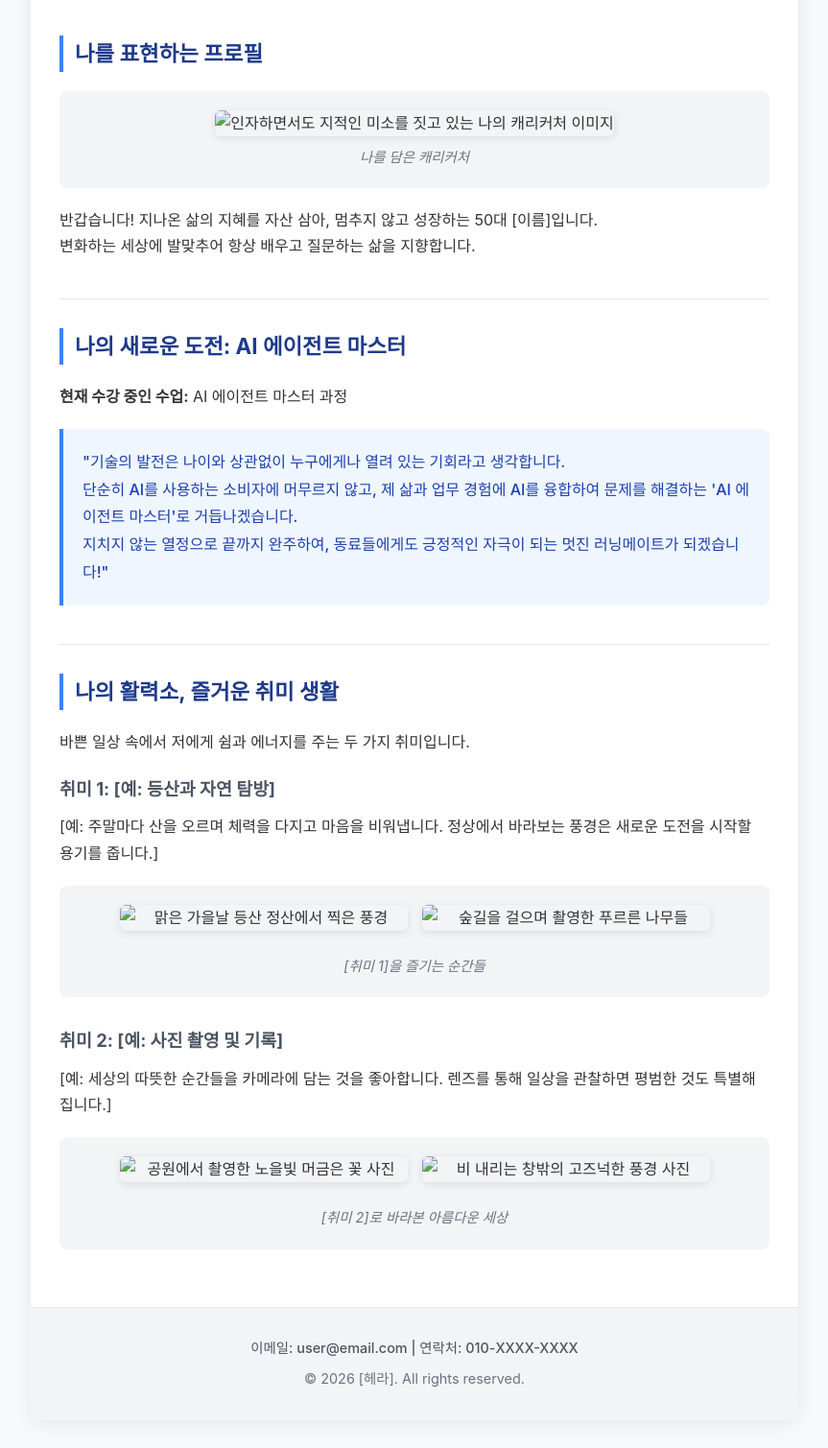
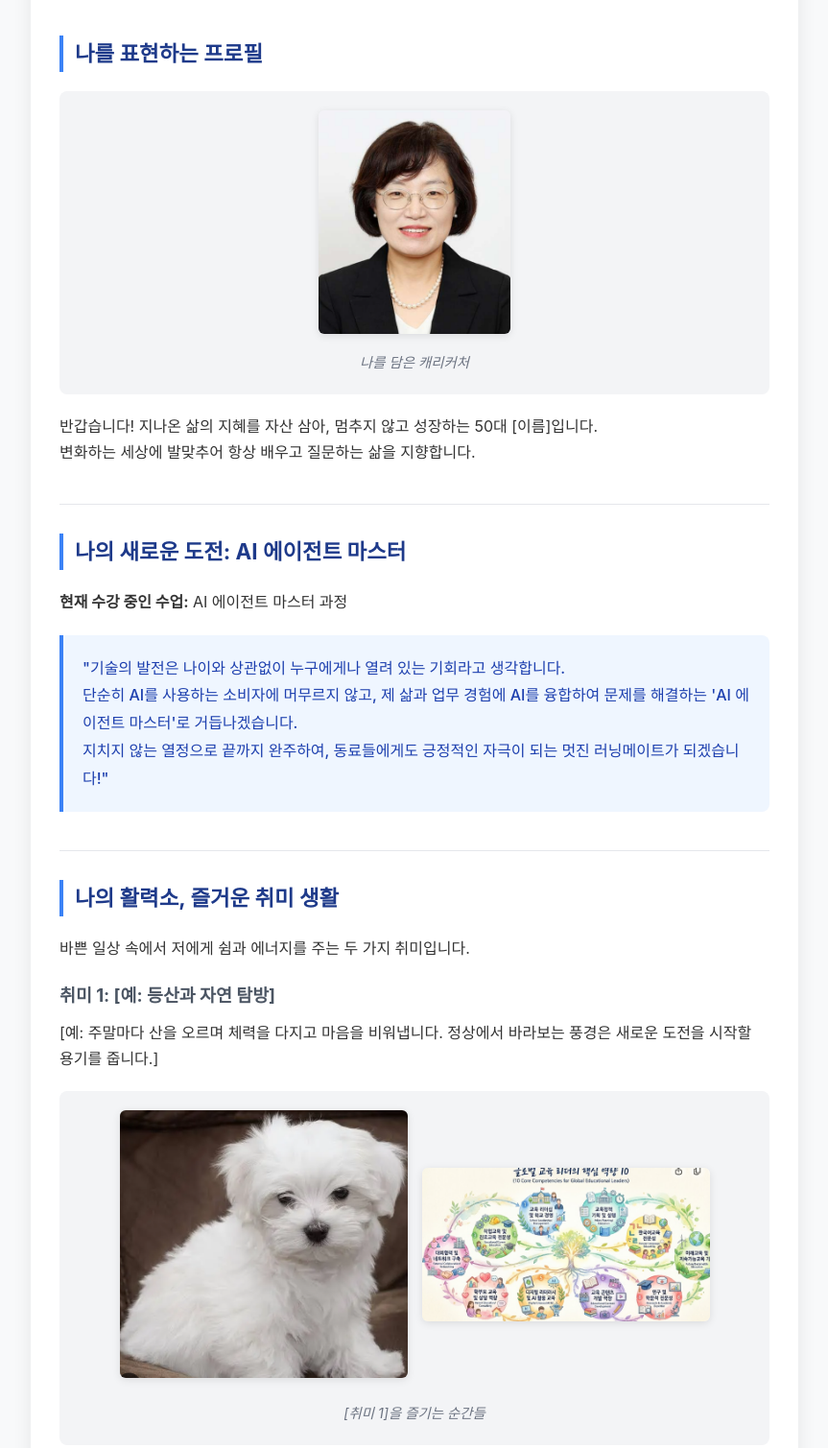
Before and after one commit to hera2025/AITest, a plain HTML site: page index.html in a window 1280 px wide. Shown: the part 213-1722 px from the top of the page at 96% size, without its empty margins (208-1071 px from the left). Drawn offline with Linux system fonts and the light colour scheme.

Commit message:
Add files via upload

```diff
--- a/index.html
+++ b/index.html
@@ -159,7 +159,7 @@
             <section>
                 <h2>나를 표현하는 프로필</h2>
                 <figure>
-                    <img src="my-caricature.jpg" alt="인자하면서도 지적인 미소를 짓고 있는 나의 캐리커처 이미지" width="200">
+                    <img src="my.png" alt="인자하면서도 지적인 미소를 짓고 있는 나의 캐리커처 이미지" width="200">
                     <figcaption>나를 담은 캐리커처</figcaption>
                 </figure>
                 <p>
@@ -195,8 +195,8 @@
                     <p>[예: 주말마다 산을 오르며 체력을 다지고 마음을 비워냅니다. 정상에서 바라보는 풍경은 새로운 도전을 시작할 용기를 줍니다.]</p>
 
                     <figure>
-                        <img src="hobby1-photo1.jpg" alt="맑은 가을날 등산 정산에서 찍은 풍경" width="300">
-                        <img src="hobby1-photo2.jpg" alt="숲길을 걸으며 촬영한 푸르른 나무들" width="300">
+                        <img src="dog.png" alt="맑은 가을날 등산 정산에서 찍은 풍경" width="300">
+                        <img src="job2.png" " alt="숲길을 걸으며 촬영한 푸르른 나무들" width="300">
                         <figcaption>[취미 1]을 즐기는 순간들</figcaption>
                     </figure>
                 </article>
@@ -206,8 +206,8 @@
                     <p>[예: 세상의 따뜻한 순간들을 카메라에 담는 것을 좋아합니다. 렌즈를 통해 일상을 관찰하면 평범한 것도 특별해집니다.]</p>
 
                     <figure>
-                        <img src="hobby2-photo1.jpg" alt="공원에서 촬영한 노을빛 머금은 꽃 사진" width="300">
-                        <img src="hobby2-photo2.jpg" alt="비 내리는 창밖의 고즈넉한 풍경 사진" width="300">
+                        <img src="my.png" alt="공원에서 촬영한 노을빛 머금은 꽃 사진" width="300">
+                        <img src="job2.png" alt="비 내리는 창밖의 고즈넉한 풍경 사진" width="300">
                         <figcaption>[취미 2]로 바라본 아름다운 세상</figcaption>
                     </figure>
                 </article>
```
Also changed, not shown: profile.html (+1 -1 lines), job2.png (added).
